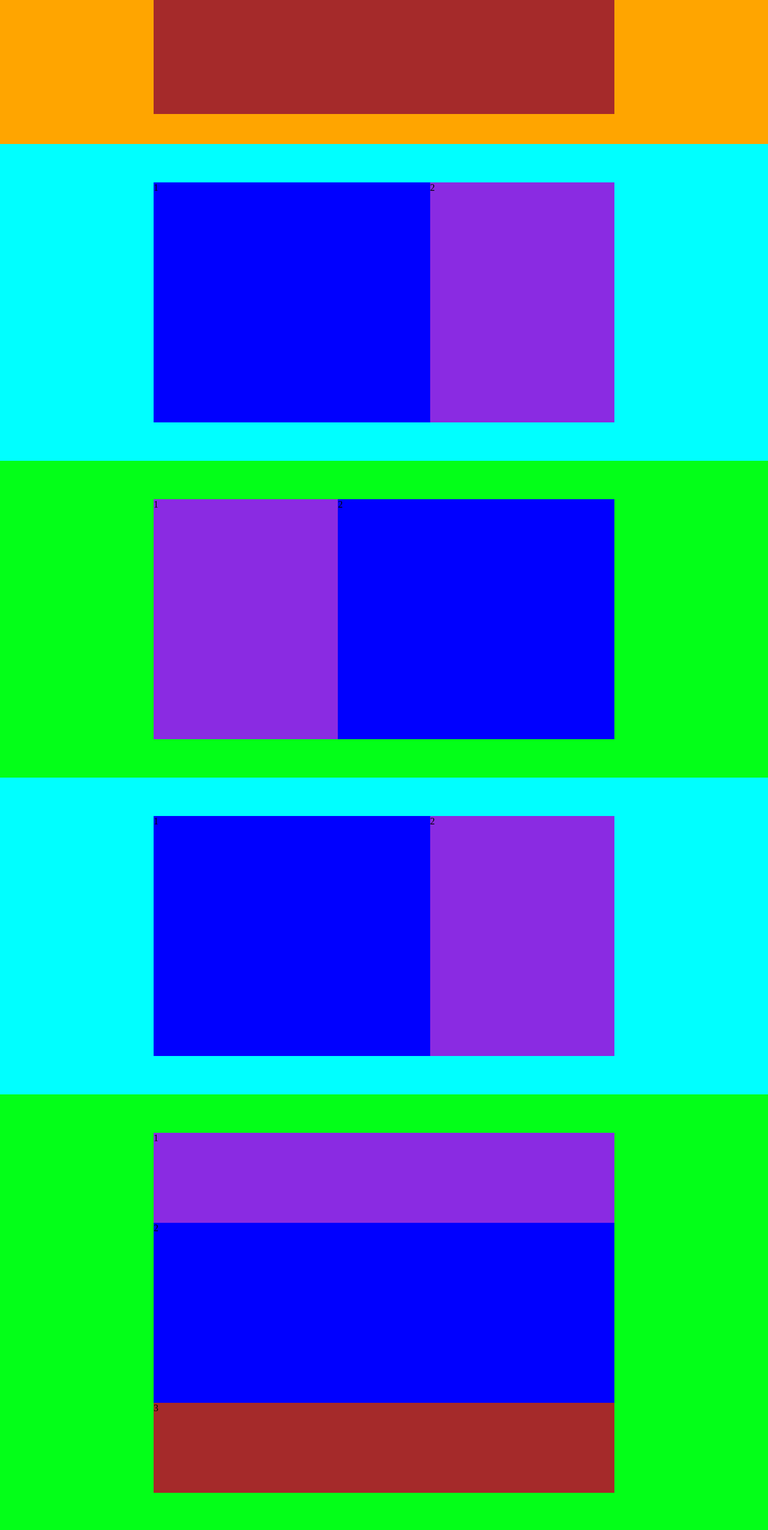
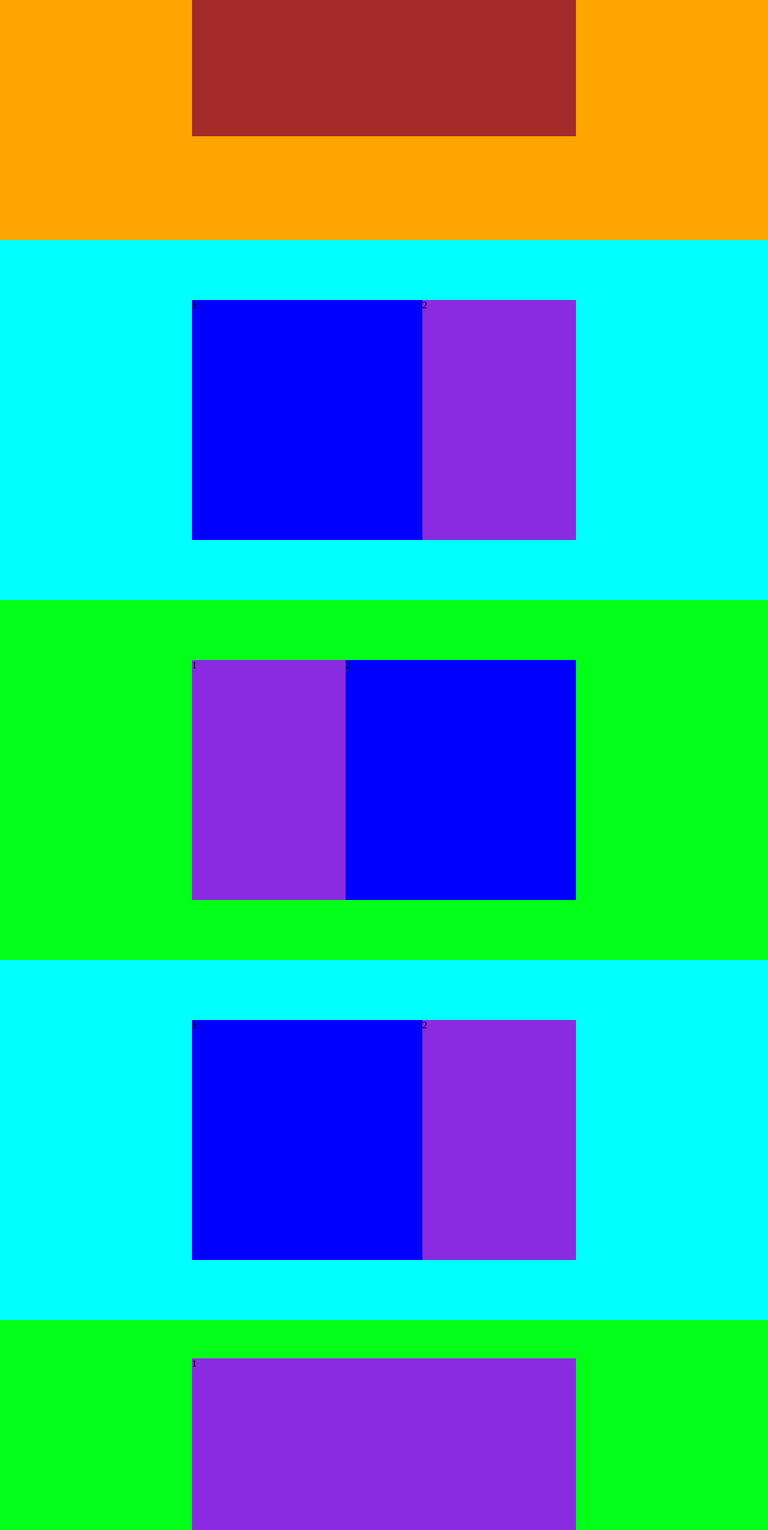
Before and after one commit to edoardope/htmlcss-struttura-discord, a plain HTML site: page index.html in a window 1280 px wide. Shown: the part 250-2800 px from the top of the page at 60% size. Drawn offline with Linux system fonts and the light colour scheme.

Commit message:
Fine struttura pagina v2

```diff
--- a/asset/css/style.css
+++ b/asset/css/style.css
@@ -18,8 +18,8 @@ table{
 
 header{
     background-color: orange;
-    min-height: 400px;
-    padding: 15px 20% 50px;
+    min-height: 650px;
+    padding: 15px 25% 50px;
 }
 
 #banner{
@@ -31,37 +31,37 @@ header{
 #banner-text{
     background-color: brown;
     margin-top: 10%;
-    min-height: 300px;
+    min-height: 350px;
 }
 
 #footer-top{
     display: flex;
     background-color: orange ;
-    min-height: 300px;
-    padding: 30px 20% 30px;
+    min-height: 400px;
+    padding: 3% 20% 1%;
     justify-content: space-between;
 }
 
 #footer-bot{
     background-color: orange ;
     min-height: 50px;
-    padding: 0px 20% 30px;
+    padding: 0px 20% 3%;
 }
 
 #p1{
     display: flex;
     background-color: aqua;
-    min-height: 500px;
+    min-height: 600px;
     align-items: center;
-    padding: 5% 20%;
+    padding: 5% 25%;
 }
 
 #p2{
     display: flex;
     background-color: rgb(3, 255, 24);
-    min-height: 500px;
+    min-height: 600px;
     align-items: center;
-    padding: 5% 20%;
+    padding: 5% 25%;
 }
 
 #p3{
@@ -70,7 +70,7 @@ header{
     background-color: rgb(3, 255, 24);
     min-height: 700px;
     align-items: center;
-    padding: 5% 20%;
+    padding: 5% 25%;
 }
 
 
@@ -82,7 +82,7 @@ header{
 
 #nav-box{
     background-color: brown;
-    flex-basis: 40%;
+    flex-basis: 55%;
     padding: 15px
 }
 
@@ -104,7 +104,7 @@ header{
 
 .fb{
     background-color: brown;
-    min-height: 50px;
+    min-height: 130px;
 }
 
 .img-box1{
@@ -134,18 +134,18 @@ header{
 .p3-title{
     background-color: blueviolet;
     width: 100%;
-    height: 150px;
+    height: 300px;
 }
 
 .p3-img{
     background-color: blue;
     width: 100%;
-    height: 300px;
+    height: 500px;
 
 }
 
 .p3-button{
     background-color: brown;
     width: 100%;
-    height: 150px;
+    height: 300px;
 }
```
